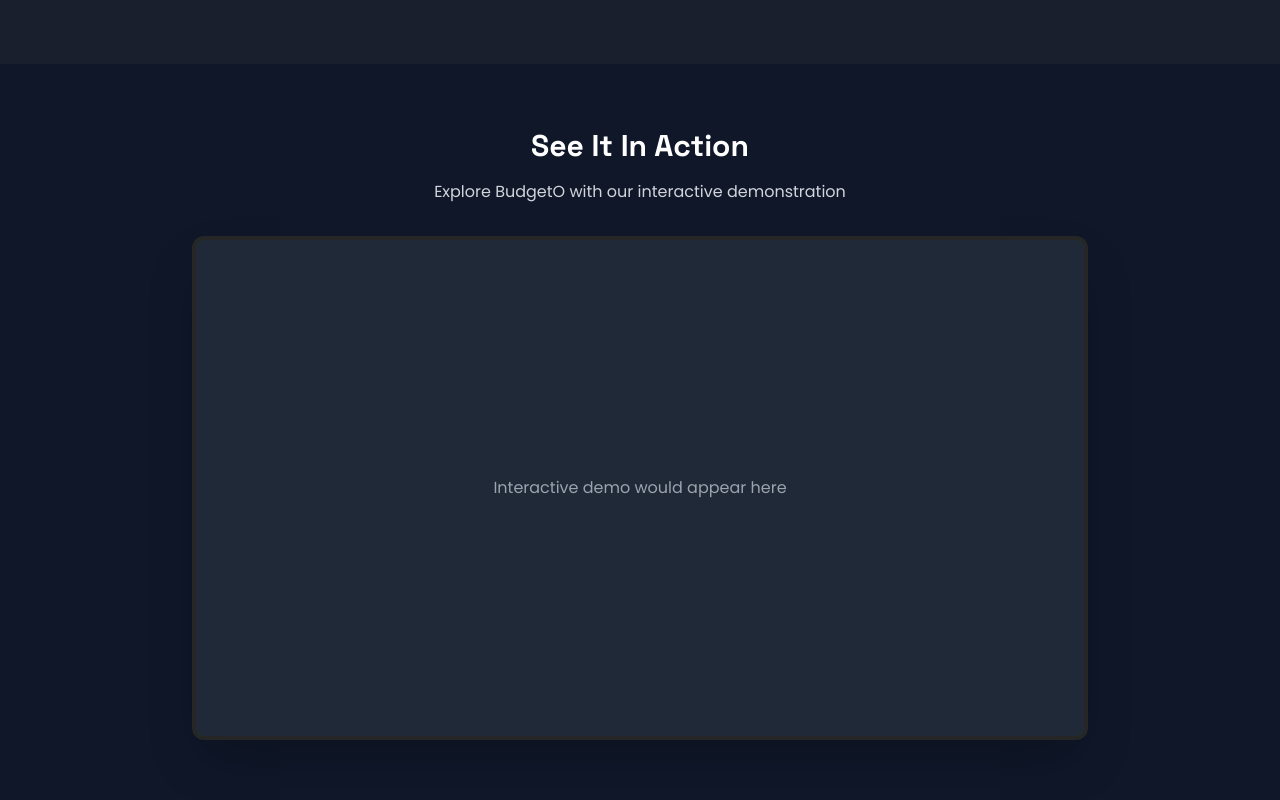
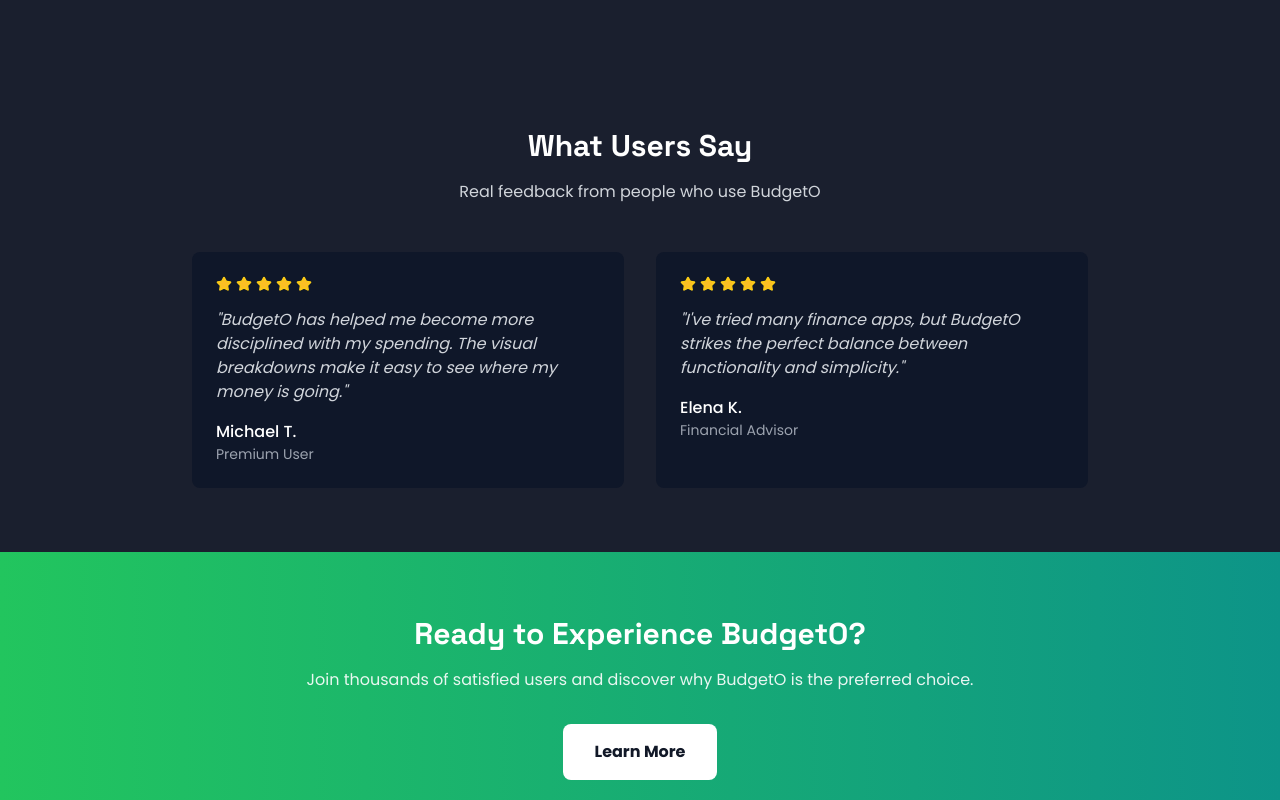
Before and after one commit to codewithmoju/modern-vista-profile, a React (Vite) app: page /project/budgeto in a window 1280 px wide. Shown: the part 1640-2440 px from the top of the page. Built offline with nearby package versions, Linux system fonts and the light colour scheme.

Commit message:
Update project detail screen
- Update the logo of the AI educational app.
- Remove the download button.
- Remove the interactive live demo view.

```diff
--- a/src/components/Projects.tsx
+++ b/src/components/Projects.tsx
@@ -37,7 +37,7 @@ const Projects = () => {
       title: "EduMate AI",
       description: "AI-driven educational app that personalizes learning experiences",
       technologies: ["React Native", "Machine Learning", "API Integration", "Firebase"],
-      imageUrl: "/placeholder.svg",
+      imageUrl: "/lovable-uploads/07331ae1-46f9-43f4-b002-e023eb4c5678.png",
       slug: "edumate-ai"
     }
   ];
--- a/src/pages/ProjectDetail.tsx
+++ b/src/pages/ProjectDetail.tsx
@@ -179,7 +179,7 @@ const projectsData = {
     tagline: "Personalized Learning Powered by AI",
     description: "AI-driven educational app that personalizes learning experiences.",
     fullDescription: "EduMate AI revolutionizes education by delivering personalized learning experiences driven by artificial intelligence. The app adapts to each student's learning style, pace, and preferences, creating custom study plans and interactive lessons that optimize knowledge retention and skill development.",
-    coverImage: "/placeholder.svg",
+    coverImage: "/lovable-uploads/07331ae1-46f9-43f4-b002-e023eb4c5678.png",
     features: [
       {
         title: "Adaptive Learning Paths",
@@ -290,9 +290,6 @@ const ProjectDetail = () => {
               </p>
               <div className="flex gap-4">
                 <button className={`px-6 py-3 rounded-lg font-medium bg-gradient-to-r ${project.primaryColor} text-white`}>
-                  Download App
-                </button>
-                <button className="px-6 py-3 rounded-lg font-medium bg-gray-800 text-white hover:bg-gray-700 transition-colors">
                   Learn More
                 </button>
               </div>
@@ -341,30 +338,6 @@ const ProjectDetail = () => {
                 <p className="text-gray-300">{feature.description}</p>
               </motion.div>
             ))}
-          </div>
-        </div>
-      </section>
-
-      {/* Interactive Demo Section */}
-      <section className="py-16 bg-theme-dark-bg">
-        <div className="container mx-auto px-4">
-          <div className="max-w-4xl mx-auto text-center">
-            <motion.div
-              initial={{ opacity: 0, y: 20 }}
-              animate={{ opacity: 1, y: 0 }}
-              transition={{ duration: 0.5 }}
-            >
-              <h2 className="text-3xl font-bold text-white font-display mb-4">See It In Action</h2>
-              <p className="text-gray-300 mb-8">
-                Explore {project.name} with our interactive demonstration
-              </p>
-
-              <div className={`aspect-video rounded-xl overflow-hidden border-4 ${project.darkColor} border-opacity-50 shadow-2xl`}>
-                <div className="bg-gray-800 w-full h-full flex items-center justify-center">
-                  <p className="text-gray-400">Interactive demo would appear here</p>
-                </div>
-              </div>
-            </motion.div>
           </div>
         </div>
       </section>
@@ -422,7 +395,7 @@ const ProjectDetail = () => {
               Join thousands of satisfied users and discover why {project.name} is the preferred choice.
             </p>
             <button className="px-8 py-4 bg-white text-gray-900 rounded-lg font-bold hover:bg-opacity-90 transition-colors">
-              Download Now
+              Learn More
             </button>
           </motion.div>
         </div>
```
Also changed, not shown: public/lovable-uploads/07331ae1-46f9-43f4-b002-e023eb4c5678.png (added).
